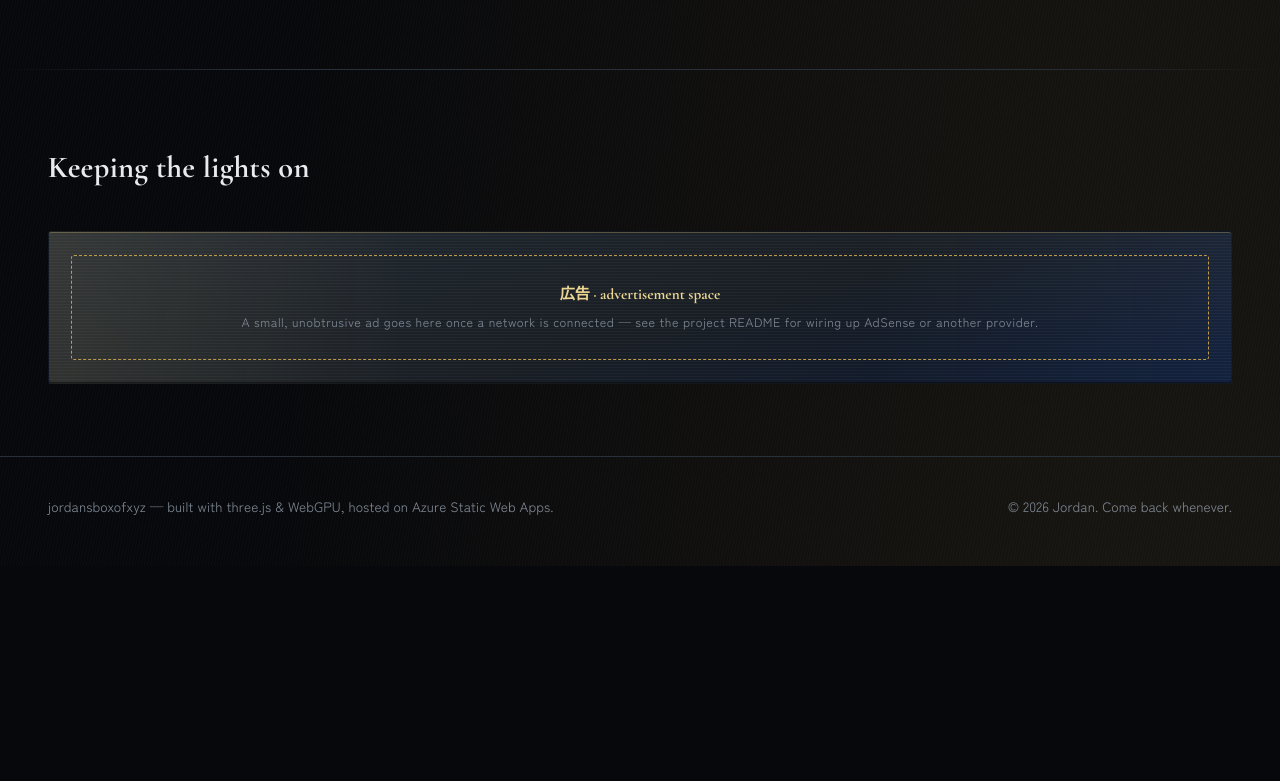
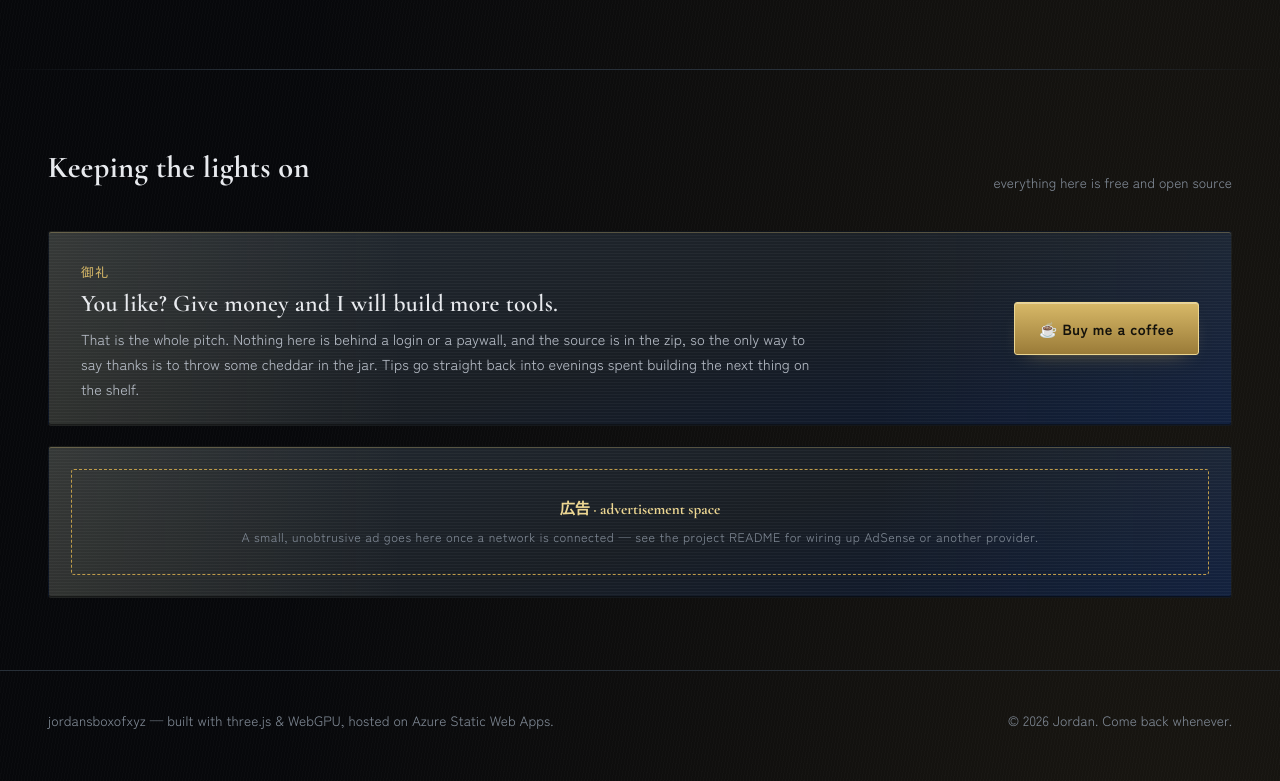
Before and after one commit to JordzRazor/jordansboxofxyz, a plain HTML site: page index.html in a window 1280 px wide. Shown: the part 4320-5101 px from the top of the page. Before the commit the page ends 4886 px from the top, so only its background shows below. Drawn offline with nearby package versions, Linux system fonts and the light colour scheme.

Commit message:
support: the tip jar (buy me a coffee)

```diff
--- a/css/style.css
+++ b/css/style.css
@@ -477,6 +477,27 @@ main{ min-height: 60vh; }
 .stat-plate li{ margin-bottom: .5rem; }
 .stat-plate li:last-child{ margin-bottom:0; }
 
+/* ---------- the tip jar ----------
+   Everything in the shop is free and the source ships in the zip, so this is
+   the one place gratitude has anywhere to go. A plaque, a line, a button. */
+.tipjar{
+  border-radius: var(--radius);
+  padding: 1.5rem clamp(1.2rem, 3vw, 2rem);
+  display: flex; align-items: center; justify-content: space-between;
+  gap: 1.4rem 2rem; flex-wrap: wrap;
+}
+.tipjar-text{ max-width: 46rem; }
+.tipjar .jp{
+  font-family: var(--font-display); font-size: .8rem; letter-spacing: .12em;
+  color: var(--wood-300);
+}
+.tipjar h3{
+  font-family: var(--font-display); font-weight: 600;
+  font-size: clamp(1.2rem, 2.4vw, 1.5rem); margin: .3rem 0 .5rem; line-height: 1.25;
+}
+.tipjar p{ margin: 0; color: var(--paper-dim); font-size: .9rem; }
+.tipjar .btn{ flex: none; white-space: nowrap; }
+
 /* ---------- ad slot: styled as a hung wooden noticeboard ---------- */
 .notice-slot{
   border-radius: var(--radius);
--- a/index.html
+++ b/index.html
@@ -248,8 +248,19 @@
   <section class="section" id="notice">
     <div class="section-head" style="border-bottom:none; margin-bottom:1.2rem;">
       <h2>Keeping the lights on</h2>
+      <span class="count">everything here is free and open source</span>
     </div>
-    <div class="notice-slot wood-panel">
+    <div class="tipjar wood-panel">
+      <div class="tipjar-text">
+        <span class="jp" aria-hidden="true">御礼</span>
+        <h3>You like? Give money and I will build more tools.</h3>
+        <p>That is the whole pitch. Nothing here is behind a login or a paywall, and the source is
+        in the zip, so the only way to say thanks is to throw some cheddar in the jar. Tips go
+        straight back into evenings spent building the next thing on the shelf.</p>
+      </div>
+      <a class="btn" href="https://coff.ee/youspiritually" target="_blank" rel="noopener noreferrer">☕ Buy me a coffee</a>
+    </div>
+    <div class="notice-slot wood-panel" style="margin-top:1.2rem;">
       <div class="frame" id="ad-slot" data-ad-slot="notice-board-1">
         <strong>広告 · advertisement space</strong>
         A small, unobtrusive ad goes here once a network is connected — see the project README for wiring up AdSense or another provider.
```
